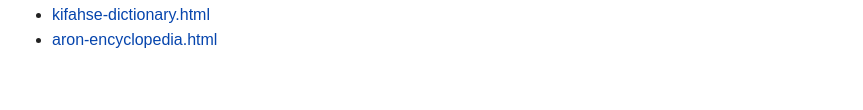
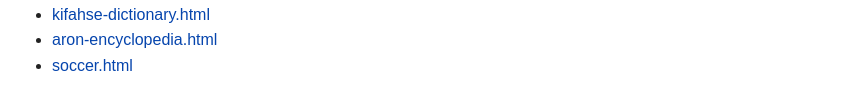
Before and after one commit to Purplegon2/Purplegon-s-Library, a plain HTML site: page index.html in a window 1280 px wide. Shown: the part 264-374 px from the top of the page, without its empty margins (208-1071 px from the left). Drawn offline with Linux system fonts and the light colour scheme.

Commit message:
Update index.html

```diff
--- a/index.html
+++ b/index.html
@@ -42,6 +42,7 @@
         <li><a href="library/typing.html">wikipedia-typing.html</a></li>
         <li><a href="library/kifahse-word-generator.html">kifahse-dictionary.html</a></li>
         <li><a href="https://purplegon2.github.io/Aron-Encyclopedia/#/home">aron-encyclopedia.html</a></li>
+        <li><a href="library/soccer.html">soccer.html</a></li>
     </ul>
 
 </body>
```
